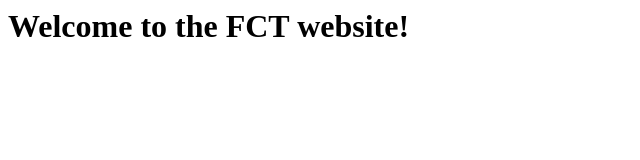
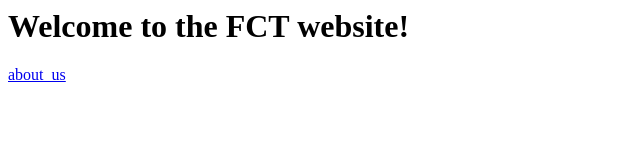
Before and after one commit to sksaurabh99/branch-demo, a plain HTML site: page index.html in a window 1280 px wide. Shown: the full height of the page, 0-640 px from the left. Drawn offline with Linux system fonts and the light colour scheme.

Commit message:
added about.html and modified index.html

```diff
--- a/index.html
+++ b/index.html
@@ -1,2 +1,3 @@
 <title>FCT website</title>
 <h1>Welcome to the FCT website!</h1>
+<a href="about.html">about_us</a>
```
Also changed, not shown: about.html (added, +1 -0 lines).
